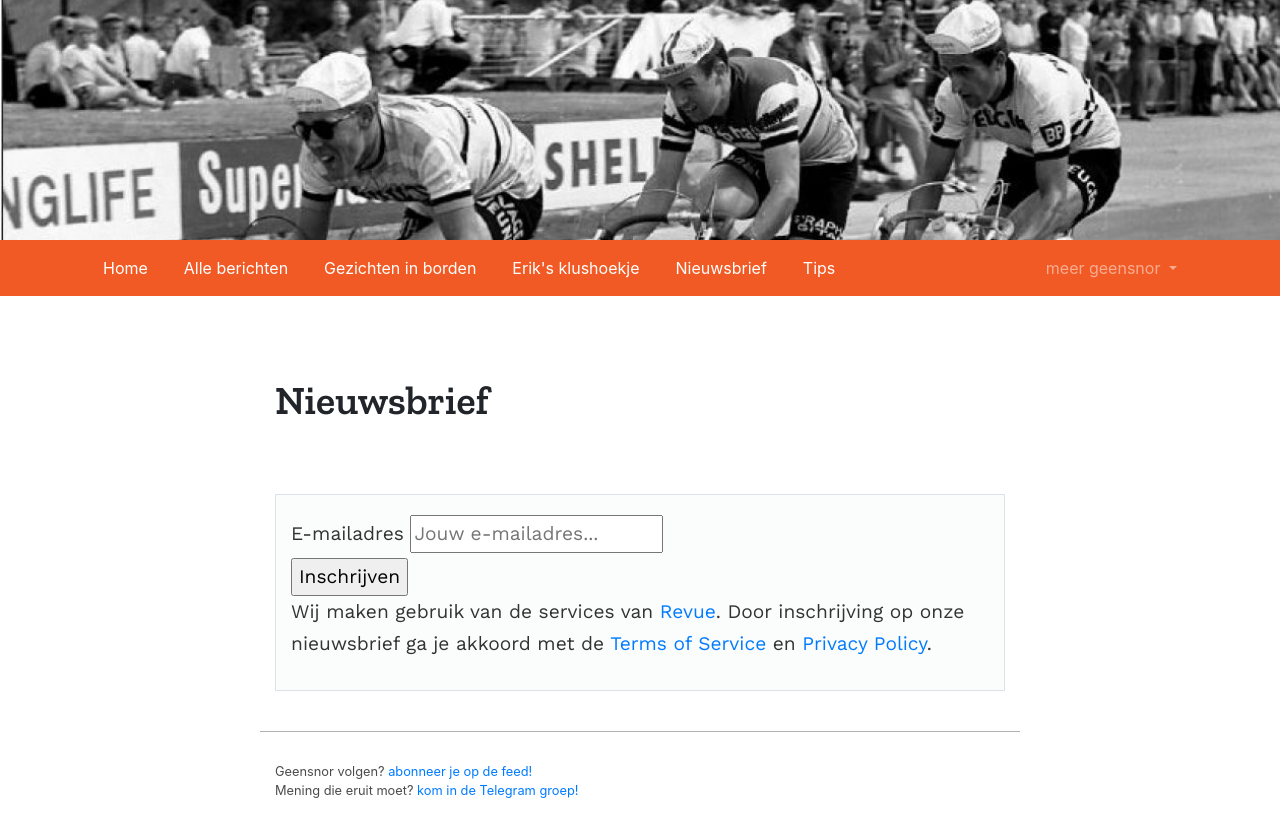
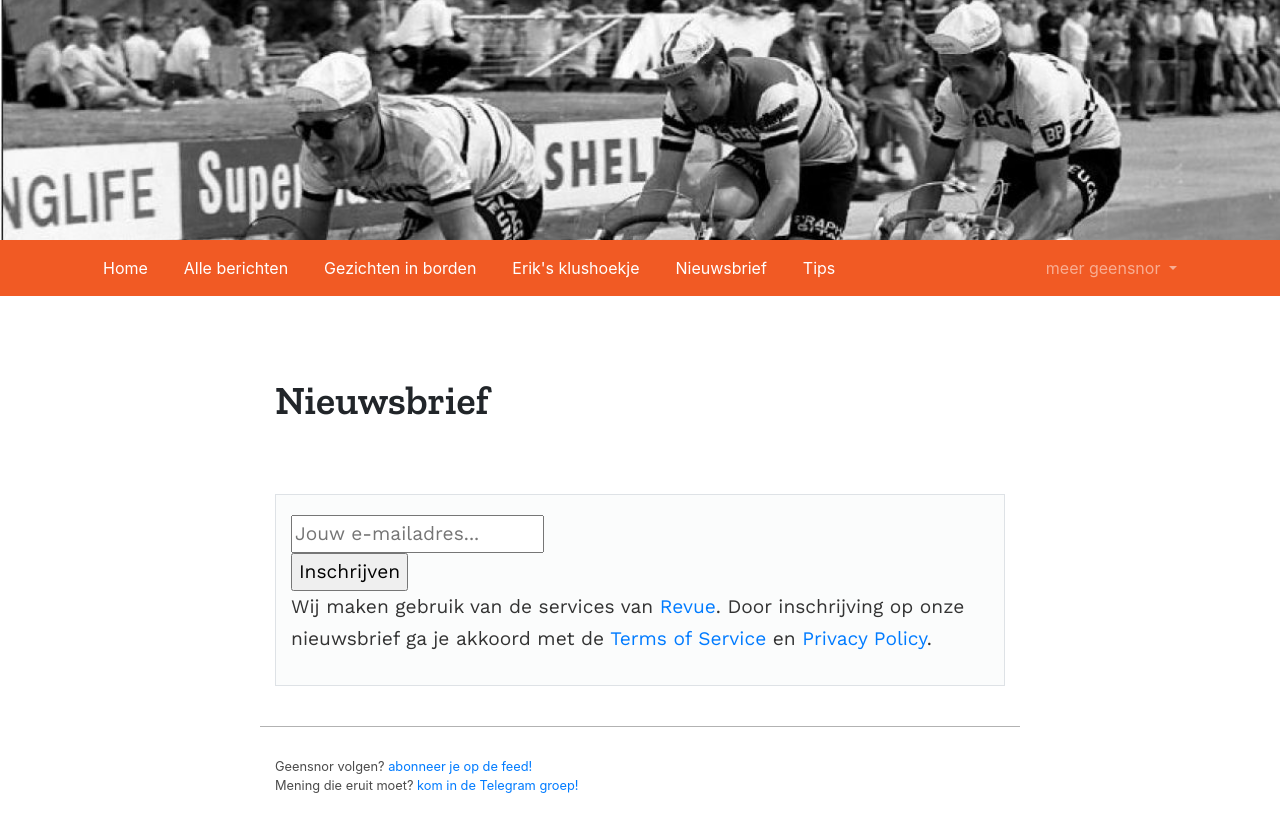
Before and after one commit to geensnor/geensnor.nl, a Jekyll site: the page built from pages/nieuwsbrief.html, in a window 1280 px wide. Shown: the top 837 px of the page. Built offline with Jekyll 4.4.1, drawn with Linux system fonts in a browser that asks for light colours.

Commit message:
Update nieuwsbrief.html

```diff
--- a/pages/nieuwsbrief.html
+++ b/pages/nieuwsbrief.html
@@ -9,7 +9,6 @@ permalink: pages/tussenneusenlippendoor
     <form action="https://www.getrevue.co/profile/geensnor/add_subscriber" method="post" id="revue-form"
       name="revue-form" target="_blank">
       <div class="revue-form-group">
-        <label for="member_email">E-mailadres</label>
         <input class="revue-form-field" placeholder="Jouw e-mailadres..." type="email" name="member[email]"
           id="member_email">
       </div>
```
